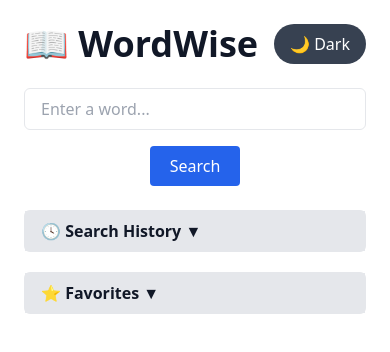
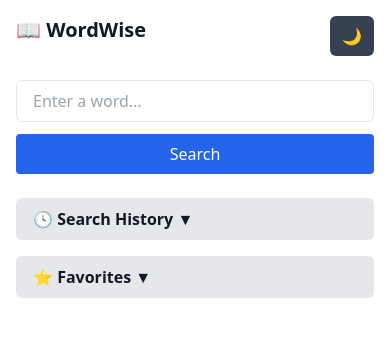
Before and after one commit to Dev-Rodiyat/WordWise, a React (Vite) app: page / in a window 390 px wide. Shown: the top 352 px of the page. Built offline with nearby package versions, Linux system fonts and the light colour scheme.

Commit message:
WordWise

```diff
--- a/src/App.jsx
+++ b/src/App.jsx
@@ -92,70 +92,73 @@ const App = () => {
   };
 
   return (
-    <div className={`min-h-screen p-6 transition ${darkMode ? "bg-gray-900 text-white" : "bg-white text-gray-900"}`}>
+    <div className={`min-h-screen p-4 sm:p-6 transition ${darkMode ? "bg-gray-900 text-white" : "bg-white text-gray-900"}`}>
       <div className="max-w-3xl mx-auto space-y-6">
-        <div className="flex justify-between items-center">
-          <h1 className="text-4xl font-bold">📖 WordWise</h1>
+
+        {/* Header */}
+        <div className="flex justify-between items-start sm:items-center gap-3">
+          <h1 className="text-xl sm:text-4xl font-bold">📖 WordWise</h1>
           <button
             onClick={toggleTheme}
-            className="rounded-full bg-gray-700 px-4 py-2 text-white hover:bg-gray-600"
+            className="rounded-md bg-gray-700 px-3 py-2 text-white hover:bg-gray-600 w-auto"
           >
-            {darkMode ? "☀️ Light" : "🌙 Dark"}
+            {darkMode ? "☀️" : "🌙"}
           </button>
         </div>
 
-        <div className="flex flex-col sm:flex-row gap-4 items-center">
+        {/* Search Input & Button */}
+        <div className="flex flex-col sm:flex-row gap-3 items-stretch">
           <input
             type="text"
             value={word}
             onChange={(e) => setWord(e.target.value)}
             placeholder="Enter a word..."
-            className="px-4 py-2 w-full sm:w-auto flex-1 border rounded-md dark:bg-gray-800 dark:border-gray-600"
+            className="px-4 py-2 w-full border rounded-md dark:bg-gray-800 dark:border-gray-600"
           />
           <button
             onClick={handleSearch}
-            className="bg-blue-600 text-white px-5 py-2 rounded hover:bg-blue-700"
+            className="bg-blue-600 text-white px-5 py-2 rounded hover:bg-blue-700 w-full sm:w-auto"
           >
             Search
           </button>
         </div>
 
         {loading && (
-          <div className="flex justify-center"><ClipLoader color="#2563eb" size={40} /></div>
+          <div className="flex justify-center">
+            <ClipLoader color="#2563eb" size={40} />
+          </div>
         )}
 
         {error && <p className="text-center text-red-500">{error}</p>}
 
+        {/* Search Result */}
         {result && (
           <div className="bg-gray-100 dark:bg-gray-800 p-5 rounded-lg shadow space-y-4">
-            <div className="flex justify-between items-center">
-              <h2 className="text-2xl font-bold">{result.word}</h2>
+            <div className="flex justify-between items-center flex-wrap gap-2">
+              <h2 className="text-xl sm:text-2xl font-bold">{result.word}</h2>
               {result.phonetics?.[0]?.audio && (
-                <button
-                  onClick={() => new Audio(result.phonetics[0].audio).play()}
-                >
-                  {''}
-                </button>
+                <button onClick={() => new Audio(result.phonetics[0].audio).play()}></button>
               )}
             </div>
 
-            <div className="flex gap-4 flex-wrap">
+            {/* Audio Buttons */}
+            <div className="flex flex-col sm:flex-row gap-3 flex-wrap">
               <button
                 onClick={() => speakText(result.word)}
-                className="bg-green-600 px-4 py-2 rounded text-white hover:bg-green-700 flex items-center gap-2"
+                className="bg-green-600 px-4 py-2 rounded text-white hover:bg-green-700 flex items-center gap-2 justify-center"
               >
                 <FaPlay /> Read Word
               </button>
               <button
                 onClick={() => speakText(result.meanings.map(m => m.definitions.map(d => d.definition).join(" ")).join(" "))}
-                className="bg-indigo-600 px-4 py-2 rounded text-white hover:bg-indigo-700 flex items-center gap-2"
+                className="bg-indigo-600 px-4 py-2 rounded text-white hover:bg-indigo-700 flex items-center gap-2 justify-center"
               >
                 <FaPlay /> Read Meaning
               </button>
               {isReading && (
                 <button
                   onClick={stopReading}
-                  className="bg-red-600 px-4 py-2 rounded text-white hover:bg-red-700 flex items-center gap-2 animate-pulse"
+                  className="bg-red-600 px-4 py-2 rounded text-white hover:bg-red-700 flex items-center gap-2 animate-pulse justify-center"
                 >
                   <FaStop /> Stop Reading
                 </button>
@@ -165,7 +168,7 @@ const App = () => {
             {result.meanings.map((meaning, index) => (
               <div key={index}>
                 <p className="italic font-medium">{meaning.partOfSpeech}</p>
-                <ul className="list-disc ml-6">
+                <ul className="list-disc ml-6 space-y-1">
                   {meaning.definitions.map((def, idx) => (
                     <li key={idx}>{def.definition}</li>
                   ))}
@@ -175,17 +178,20 @@ const App = () => {
           </div>
         )}
 
+        {/* Favorite Toggle */}
         {word && (
           <button
             onClick={() => toggleFavorite(word)}
-            className={`px-4 py-2 rounded text-white ${favorites.includes(word) ? "bg-yellow-500" : "bg-gray-500 hover:bg-yellow-600"}`}
+            className={`w-full sm:w-auto px-4 py-2 rounded text-white ${favorites.includes(word) ? "bg-yellow-500" : "bg-gray-500 hover:bg-yellow-600"}`}
           >
             {favorites.includes(word) ? "⭐ Favorited" : "☆ Add to Favorites"}
           </button>
         )}
 
-        <div className="flex flex-col md:flex-row items-start gap-5">
-          <div className="border rounded-md dark:border-gray-600 w-full md:w-auto">
+        {/* History and Favorites Sections */}
+        <div className="flex flex-col md:flex-row items-stretch gap-4">
+          {/* History */}
+          <div className="border rounded-md dark:border-gray-600 w-full">
             <button
               onClick={() => setShowHistory(!showHistory)}
               className="w-full text-left px-4 py-2 font-semibold bg-gray-200 dark:bg-gray-700 dark:text-white"
@@ -193,7 +199,7 @@ const App = () => {
               🕓 Search History {showHistory ? "▲" : "▼"}
             </button>
             {showHistory && (
-              <ul className="p-4 space-y-1">
+              <ul className="p-4 space-y-2">
                 {history.map((h, idx) => (
                   <li
                     key={idx}
@@ -218,8 +224,8 @@ const App = () => {
             )}
           </div>
 
-          {/* Favorites Section */}
-          <div className="border rounded-md dark:border-gray-600 w-full md:w-auto">
+          {/* Favorites */}
+          <div className="border rounded-md dark:border-gray-600 w-full">
             <button
               onClick={() => setShowFavorites(!showFavorites)}
               className="w-full text-left px-4 py-2 font-semibold bg-gray-200 dark:bg-gray-700 dark:text-white"
@@ -227,7 +233,7 @@ const App = () => {
               ⭐ Favorites {showFavorites ? "▲" : "▼"}
             </button>
             {showFavorites && (
-              <ul className="p-4 space-y-1">
+              <ul className="p-4 space-y-2">
                 {favorites.map((fav, idx) => (
                   <li
                     key={idx}
@@ -252,7 +258,6 @@ const App = () => {
             )}
           </div>
         </div>
-
       </div>
     </div>
   );
```
